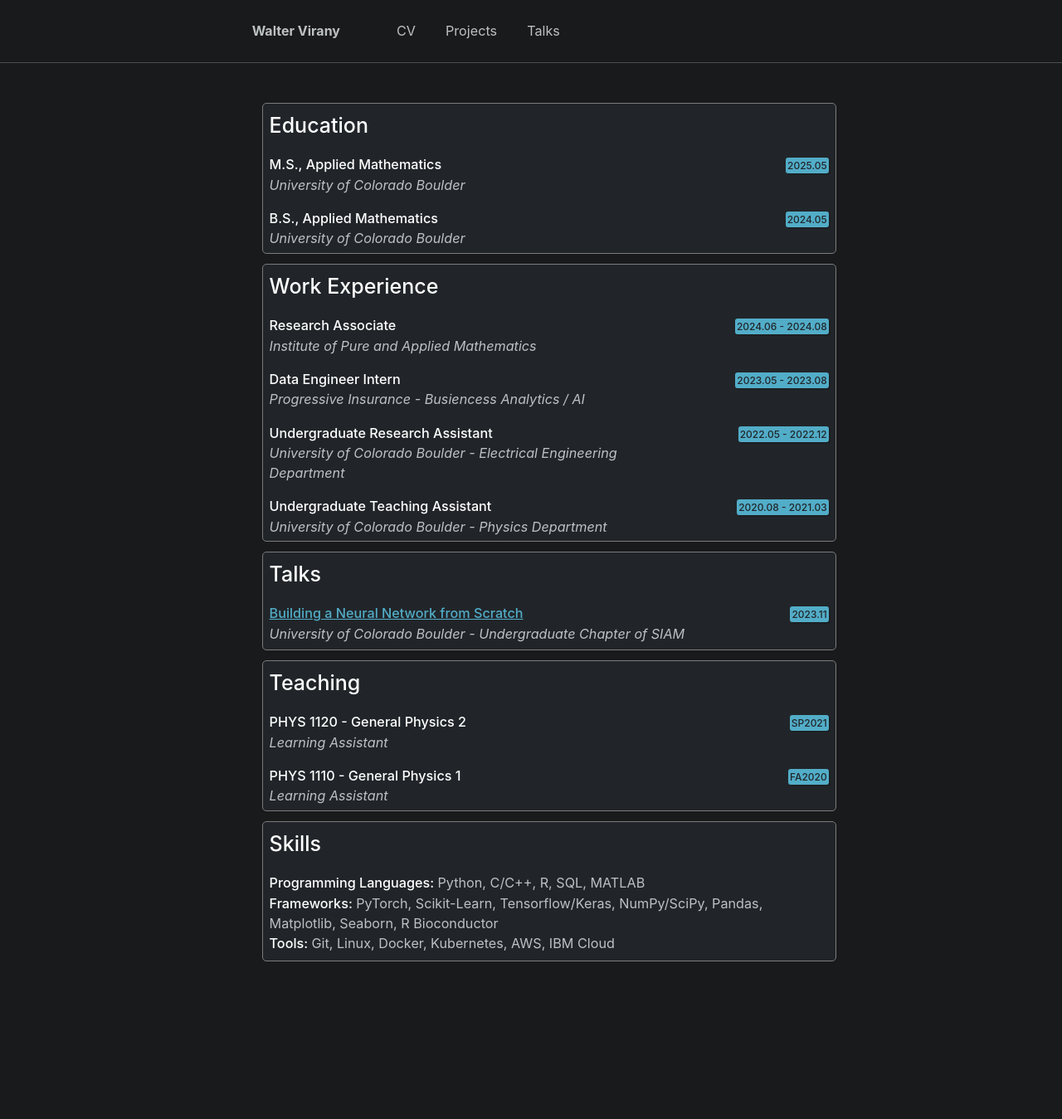
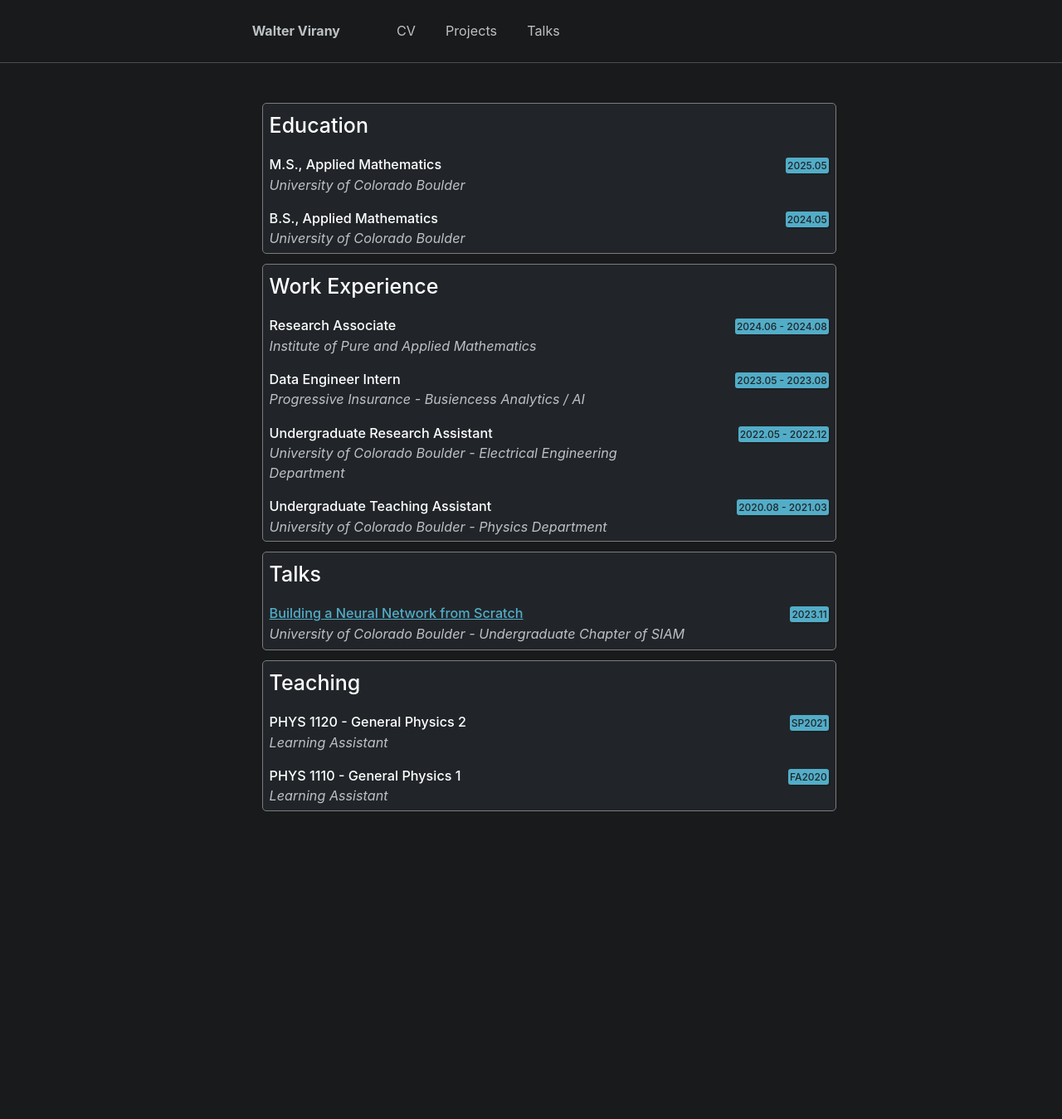
Before and after one commit to wvirany/wvirany.github.io, a Jekyll site: the page built from _pages/cv.html, in a window 1280 px wide. Shown: the whole page at 83% size. Built offline with Jekyll 4.4.1, drawn with Linux system fonts in a browser that asks for light colours; after the commit the page ends 1168 px from its top, so only the background shows below that.

Commit message:
Update cv.html

```diff
--- a/_pages/cv.html
+++ b/_pages/cv.html
@@ -239,7 +239,7 @@ div.cv {
 
     <!-- SKILLS -->
 
-    <div class="cv">
+    <!-- <div class="cv">
         <div class="header">Skills</div>
         <div style="padding:8px;">
             <b style="font-weight: 450; color:white;">Programming Languages: </b>
@@ -252,7 +252,7 @@ div.cv {
             Git, Linux, Docker, Kubernetes, AWS, IBM Cloud
         </div>
 
-    </div>
+    </div> -->
 
     <!--
 
```
